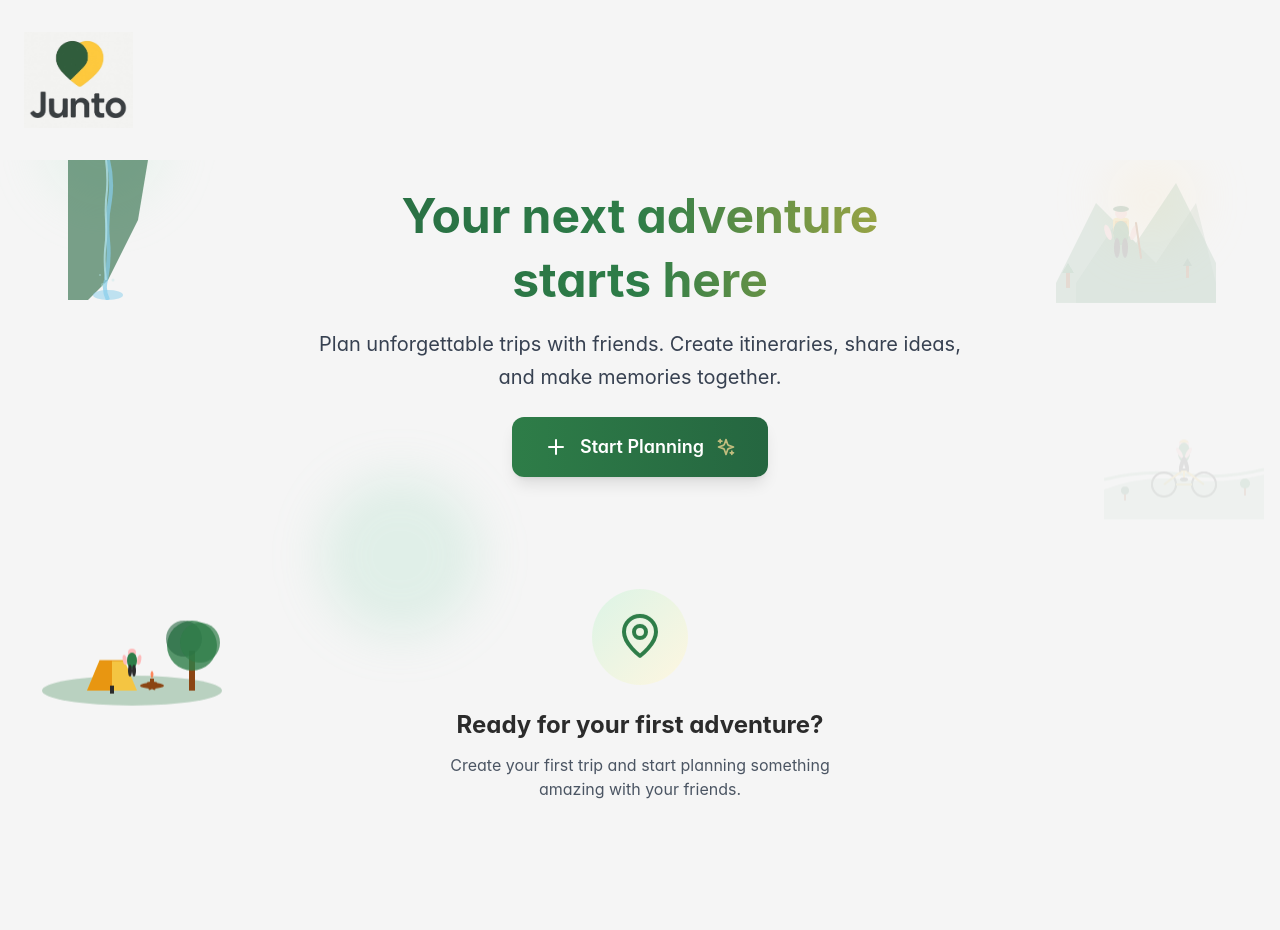
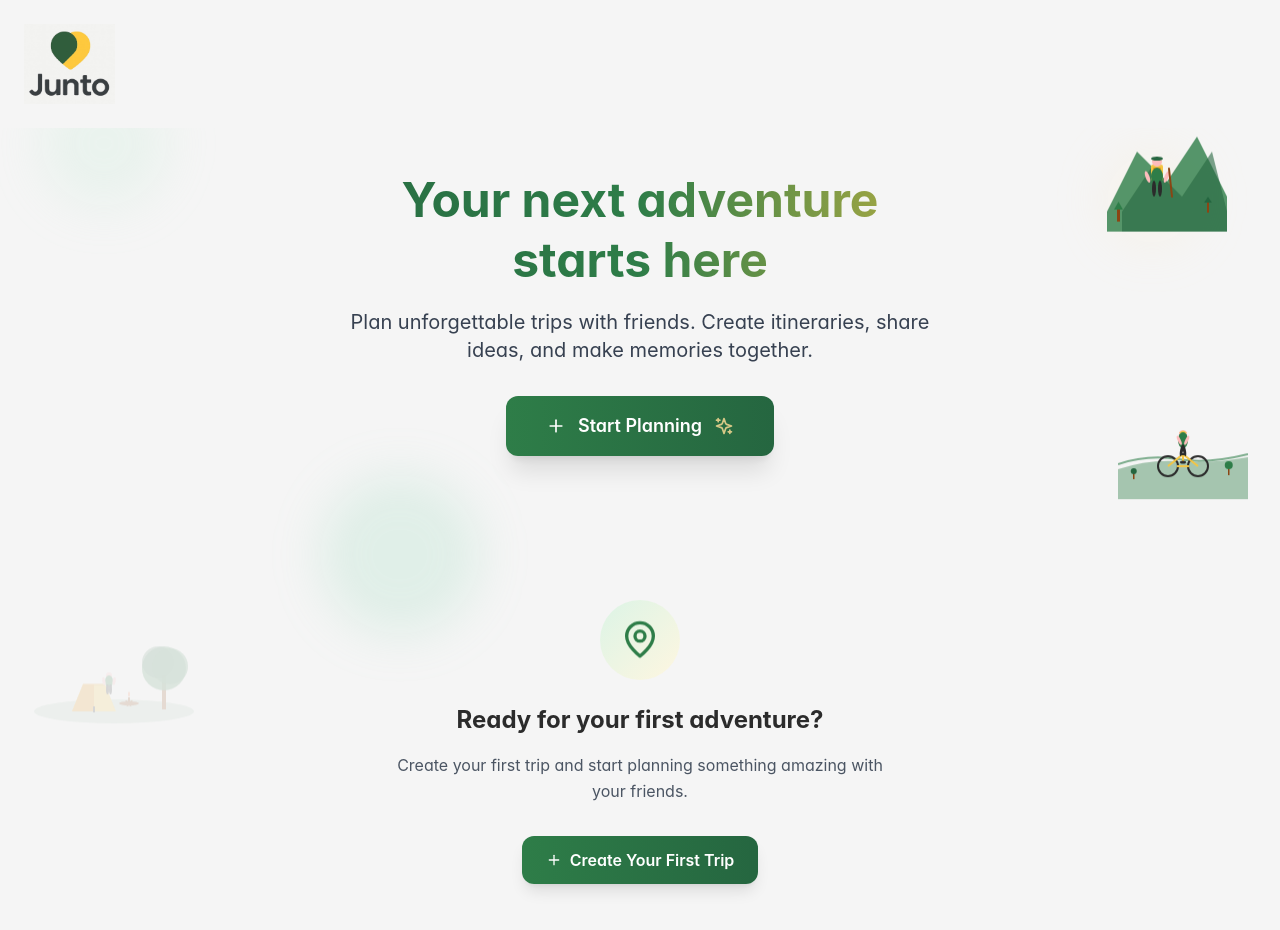
Before and after one commit to MimiLeinbach/Bolt-Hackathon, a React (Vite) app: page / in a window 1280 px wide. Shown: the top 930 px of the page. Built offline with nearby package versions, Linux system fonts and the light colour scheme.

Commit message:
Fix Illustrations and Rebalance Homepage Design

```diff
--- a/src/components/shared/Layout.tsx
+++ b/src/components/shared/Layout.tsx
@@ -16,188 +16,166 @@ export default function Layout({ children }: LayoutProps) {
 
       {/* Adventure Lifestyle Illustrations */}
       <div className="fixed inset-0 overflow-hidden pointer-events-none z-0">
-        {/* Mountain Hiker Illustration - Top Right */}
-        <div className="absolute top-32 right-16 opacity-15 animate-float" style={{ animationDelay: '1s' }}>
-          <svg width="180" height="200" viewBox="0 0 180 200" fill="none" xmlns="http://www.w3.org/2000/svg">
+        {/* Mountain Hiker Illustration - Top Right (Fixed colors) */}
+        <div className="absolute top-24 right-12 opacity-12 animate-float" style={{ animationDelay: '1s' }}>
+          <svg width="140" height="160" viewBox="0 0 140 160" fill="none" xmlns="http://www.w3.org/2000/svg">
             {/* Mountain Background */}
-            <path d="M20 160 L60 80 L100 120 L140 60 L180 140 L180 180 L20 180 Z" fill="#2E7D48" opacity="0.6"/>
-            <path d="M40 160 L80 100 L120 140 L160 80 L180 160 L180 180 L40 180 Z" fill="#256640" opacity="0.4"/>
+            <path d="M15 120 L45 60 L75 90 L105 45 L135 105 L135 140 L15 140 Z" fill="#2E7D48" opacity="0.8"/>
+            <path d="M30 120 L60 75 L90 105 L120 60 L135 120 L135 140 L30 140 Z" fill="#256640" opacity="0.6"/>
 
             {/* Hiker Figure */}
-            <g transform="translate(85, 110)">
+            <g transform="translate(65, 85)">
               {/* Backpack */}
-              <rect x="-8" y="-15" width="16" height="20" rx="3" fill="#F4C542"/>
-              <rect x="-6" y="-12" width="12" height="3" rx="1" fill="#e89611"/>
+              <rect x="-6" y="-12" width="12" height="16" rx="2" fill="#F4C542"/>
+              <rect x="-4" y="-9" width="8" height="2" rx="1" fill="#e89611"/>
 
               {/* Body */}
-              <ellipse cx="0" cy="0" rx="8" ry="12" fill="#2E7D48"/>
+              <ellipse cx="0" cy="0" rx="6" ry="9" fill="#2E7D48"/>
 
               {/* Head */}
-              <circle cx="0" cy="-20" r="6" fill="#fdbcbc"/>
+              <circle cx="0" cy="-15" r="5" fill="#fdbcbc"/>
 
               {/* Hat */}
-              <ellipse cx="0" cy="-24" rx="8" ry="3" fill="#256640"/>
-              <rect x="-2" y="-26" width="4" height="2" fill="#256640"/>
+              <ellipse cx="0" cy="-18" rx="6" ry="2" fill="#256640"/>
+              <rect x="-1" y="-20" width="2" height="1" fill="#256640"/>
 
               {/* Arms */}
-              <ellipse cx="-12" cy="-5" rx="3" ry="8" fill="#fdbcbc" transform="rotate(-20)"/>
-              <ellipse cx="12" cy="-5" rx="3" ry="8" fill="#fdbcbc" transform="rotate(20)"/>
+              <ellipse cx="-9" cy="-3" rx="2" ry="6" fill="#fdbcbc" transform="rotate(-20)"/>
+              <ellipse cx="9" cy="-3" rx="2" ry="6" fill="#fdbcbc" transform="rotate(20)"/>
 
               {/* Legs */}
-              <ellipse cx="-4" cy="15" rx="3" ry="10" fill="#2B2B2B"/>
-              <ellipse cx="4" cy="15" rx="3" ry="10" fill="#2B2B2B"/>
+              <ellipse cx="-3" cy="12" rx="2" ry="8" fill="#2B2B2B"/>
+              <ellipse cx="3" cy="12" rx="2" ry="8" fill="#2B2B2B"/>
 
               {/* Hiking Stick */}
-              <line x1="15" y1="-10" x2="20" y2="25" stroke="#8B4513" strokeWidth="2" strokeLinecap="round"/>
+              <line x1="12" y1="-8" x2="15" y2="20" stroke="#8B4513" strokeWidth="2" strokeLinecap="round"/>
             </g>
 
             {/* Trees */}
-            <g transform="translate(30, 140)">
-              <rect x="0" y="10" width="4" height="15" fill="#8B4513"/>
-              <polygon points="2,0 8,10 -4,10" fill="#2E7D48"/>
+            <g transform="translate(25, 110)">
+              <rect x="0" y="8" width="3" height="12" fill="#8B4513"/>
+              <polygon points="1.5,0 6,8 -3,8" fill="#2E7D48"/>
             </g>
-            <g transform="translate(150, 135)">
-              <rect x="0" y="8" width="3" height="12" fill="#8B4513"/>
-              <polygon points="1.5,0 6,8 -3,8" fill="#256640"/>
+            <g transform="translate(115, 105)">
+              <rect x="0" y="6" width="2" height="10" fill="#8B4513"/>
+              <polygon points="1,0 5,6 -3,6" fill="#256640"/>
             </g>
           </svg>
         </div>
 
-        {/* Camping Scene - Bottom Left */}
-        <div className="absolute bottom-20 left-8 opacity-12 animate-float" style={{ animationDelay: '3s' }}>
-          <svg width="200" height="160" viewBox="0 0 200 160" fill="none" xmlns="http://www.w3.org/2000/svg">
+        {/* Camping Scene - Bottom Left (Keep as is - it's working well) */}
+        <div className="absolute bottom-16 left-6 opacity-15 animate-float" style={{ animationDelay: '3s' }}>
+          <svg width="180" height="140" viewBox="0 0 180 140" fill="none" xmlns="http://www.w3.org/2000/svg">
             {/* Ground */}
-            <ellipse cx="100" cy="140" rx="90" ry="15" fill="#2E7D48" opacity="0.3"/>
+            <ellipse cx="90" cy="125" rx="80" ry="12" fill="#2E7D48" opacity="0.3"/>
 
             {/* Large Tree */}
-            <g transform="translate(160, 80)">
-              <rect x="-3" y="20" width="6" height="40" fill="#8B4513"/>
-              <circle cx="0" cy="15" r="25" fill="#2E7D48" opacity="0.8"/>
-              <circle cx="-8" cy="8" r="18" fill="#256640" opacity="0.6"/>
-              <circle cx="8" cy="12" r="20" fill="#2E7D48" opacity="0.7"/>
+            <g transform="translate(140, 70)">
+              <rect x="-2" y="18" width="4" height="35" fill="#8B4513"/>
+              <circle cx="0" cy="12" r="22" fill="#2E7D48" opacity="0.8"/>
+              <circle cx="-6" cy="6" r="16" fill="#256640" opacity="0.6"/>
+              <circle cx="6" cy="10" r="18" fill="#2E7D48" opacity="0.7"/>
             </g>
 
             {/* Tent */}
-            <g transform="translate(80, 100)">
-              <path d="M0 40 L-25 40 L-12.5 10 L12.5 10 L25 40 Z" fill="#F4C542"/>
-              <path d="M0 40 L-25 40 L-12.5 10 L0 10 Z" fill="#e89611"/>
-              <rect x="-2" y="35" width="4" height="8" fill="#2B2B2B"/>
-              <line x1="-12.5" y1="10" x2="12.5" y2="10" stroke="#e89611" strokeWidth="1"/>
+            <g transform="translate(70, 90)">
+              <path d="M0 35 L-22 35 L-11 8 L11 8 L22 35 Z" fill="#F4C542"/>
+              <path d="M0 35 L-22 35 L-11 8 L0 8 Z" fill="#e89611"/>
+              <rect x="-1" y="30" width="2" height="6" fill="#2B2B2B"/>
+              <line x1="-11" y1="8" x2="11" y2="8" stroke="#e89611" strokeWidth="1"/>
             </g>
 
             {/* Campfire */}
-            <g transform="translate(120, 120)">
-              <ellipse cx="0" cy="15" rx="12" ry="3" fill="#8B4513"/>
-              <rect x="-8" y="10" width="3" height="8" fill="#8B4513" transform="rotate(-15)"/>
-              <rect x="5" y="10" width="3" height="8" fill="#8B4513" transform="rotate(15)"/>
-              <rect x="-2" y="8" width="4" height="10" fill="#8B4513"/>
+            <g transform="translate(105, 105)">
+              <ellipse cx="0" cy="12" rx="10" ry="2" fill="#8B4513"/>
+              <rect x="-6" y="8" width="2" height="6" fill="#8B4513" transform="rotate(-15)"/>
+              <rect x="4" y="8" width="2" height="6" fill="#8B4513" transform="rotate(15)"/>
+              <rect x="-1" y="6" width="2" height="8" fill="#8B4513"/>
               {/* Fire */}
-              <path d="M0 8 Q-3 3 0 0 Q3 3 0 8" fill="#ff6b35" opacity="0.8"/>
-              <path d="M-3 6 Q-1 2 -3 0 Q-1 2 -3 6" fill="#F4C542" opacity="0.9"/>
-              <path d="M3 6 Q1 2 3 0 Q1 2 3 6" fill="#F4C542" opacity="0.9"/>
+              <path d="M0 6 Q-2 2 0 0 Q2 2 0 6" fill="#ff6b35" opacity="0.8"/>
+              <path d="M-2 4 Q-1 1 -2 0 Q-1 1 -2 4" fill="#F4C542" opacity="0.9"/>
+              <path d="M2 4 Q1 1 2 0 Q1 1 2 4" fill="#F4C542" opacity="0.9"/>
             </g>
 
             {/* Camper Figure */}
-            <g transform="translate(100, 110)">
-              <circle cx="0" cy="-8" r="4" fill="#fdbcbc"/>
-              <ellipse cx="0" cy="0" rx="5" ry="8" fill="#2E7D48"/>
-              <ellipse cx="-7" cy="-2" rx="2" ry="5" fill="#fdbcbc" transform="rotate(-10)"/>
-              <ellipse cx="7" cy="-2" rx="2" ry="5" fill="#fdbcbc" transform="rotate(10)"/>
-              <ellipse cx="-2" cy="10" rx="2" ry="6" fill="#2B2B2B"/>
-              <ellipse cx="2" cy="10" rx="2" ry="6" fill="#2B2B2B"/>
+            <g transform="translate(85, 95)">
+              <circle cx="0" cy="-6" r="3" fill="#fdbcbc"/>
+              <ellipse cx="0" cy="0" rx="4" ry="6" fill="#2E7D48"/>
+              <ellipse cx="-5" cy="-1" rx="1.5" ry="4" fill="#fdbcbc" transform="rotate(-10)"/>
+              <ellipse cx="5" cy="-1" rx="1.5" ry="4" fill="#fdbcbc" transform="rotate(10)"/>
+              <ellipse cx="-1.5" cy="8" rx="1.5" ry="5" fill="#2B2B2B"/>
+              <ellipse cx="1.5" cy="8" rx="1.5" ry="5" fill="#2B2B2B"/>
             </g>
           </svg>
         </div>
 
-        {/* Biking Adventure - Middle Right */}
-        <div className="absolute top-1/2 right-4 opacity-10 animate-float" style={{ animationDelay: '5s' }}>
-          <svg width="160" height="120" viewBox="0 0 160 120" fill="none" xmlns="http://www.w3.org/2000/svg">
+        {/* Biking Adventure - Middle Right (Fixed colors) */}
+        <div className="absolute top-1/2 right-8 opacity-12 animate-float" style={{ animationDelay: '5s' }}>
+          <svg width="130" height="100" viewBox="0 0 130 100" fill="none" xmlns="http://www.w3.org/2000/svg">
             {/* Trail/Path */}
-            <path d="M0 80 Q40 70 80 75 Q120 80 160 70" stroke="#2E7D48" strokeWidth="3" fill="none" opacity="0.4"/>
+            <path d="M0 65 Q30 55 60 60 Q90 65 130 55" stroke="#2E7D48" strokeWidth="2" fill="none" opacity="0.6"/>
+
+            {/* Background Hills */}
+            <path d="M0 70 Q30 60 60 62 Q90 65 130 58 L130 100 L0 100 Z" fill="#2E7D48" opacity="0.4"/>
 
             {/* Bicycle */}
-            <g transform="translate(80, 70)">
+            <g transform="translate(65, 55)">
               {/* Wheels */}
-              <circle cx="-20" cy="15" r="12" fill="none" stroke="#2B2B2B" strokeWidth="2"/>
-              <circle cx="20" cy="15" r="12" fill="none" stroke="#2B2B2B" strokeWidth="2"/>
+              <circle cx="-15" cy="12" r="10" fill="none" stroke="#2B2B2B" strokeWidth="2"/>
+              <circle cx="15" cy="12" r="10" fill="none" stroke="#2B2B2B" strokeWidth="2"/>
 
               {/* Frame */}
-              <path d="M-20 15 L0 0 L20 15 M0 0 L0 10 M-8 15 L8 15" stroke="#F4C542" strokeWidth="2" fill="none"/>
+              <path d="M-15 12 L0 0 L15 12 M0 0 L0 8 M-6 12 L6 12" stroke="#F4C542" strokeWidth="2" fill="none"/>
 
               {/* Handlebars */}
-              <line x1="-3" y1="0" x2="3" y2="0" stroke="#2B2B2B" strokeWidth="2"/>
+              <line x1="-2" y1="0" x2="2" y2="0" stroke="#2B2B2B" strokeWidth="2"/>
 
               {/* Seat */}
-              <ellipse cx="0" cy="10" rx="4" ry="2" fill="#2B2B2B"/>
+              <ellipse cx="0" cy="8" rx="3" ry="1.5" fill="#2B2B2B"/>
             </g>
 
             {/* Cyclist */}
-            <g transform="translate(80, 45)">
+            <g transform="translate(65, 35)">
               {/* Head */}
-              <circle cx="0" cy="0" r="5" fill="#fdbcbc"/>
+              <circle cx="0" cy="0" r="4" fill="#fdbcbc"/>
               {/* Helmet */}
-              <path d="M-5 -2 Q0 -8 5 -2" fill="#F4C542"/>
+              <path d="M-4 -1 Q0 -6 4 -1" fill="#F4C542"/>
 
               {/* Body */}
-              <ellipse cx="0" cy="8" rx="6" ry="10" fill="#2E7D48"/>
+              <ellipse cx="0" cy="6" rx="5" ry="8" fill="#2E7D48"/>
 
               {/* Arms */}
-              <ellipse cx="-8" cy="5" rx="2" ry="6" fill="#fdbcbc" transform="rotate(-30)"/>
-              <ellipse cx="8" cy="5" rx="2" ry="6" fill="#fdbcbc" transform="rotate(30)"/>
+              <ellipse cx="-6" cy="4" rx="1.5" ry="5" fill="#fdbcbc" transform="rotate(-25)"/>
+              <ellipse cx="6" cy="4" rx="1.5" ry="5" fill="#fdbcbc" transform="rotate(25)"/>
 
               {/* Legs */}
-              <ellipse cx="-3" cy="20" rx="2" ry="8" fill="#2B2B2B" transform="rotate(-15)"/>
-              <ellipse cx="3" cy="20" rx="2" ry="8" fill="#2B2B2B" transform="rotate(15)"/>
+              <ellipse cx="-2" cy="16" rx="1.5" ry="6" fill="#2B2B2B" transform="rotate(-12)"/>
+              <ellipse cx="2" cy="16" rx="1.5" ry="6" fill="#2B2B2B" transform="rotate(12)"/>
             </g>
 
-            {/* Background Hills */}
-            <path d="M0 90 Q40 75 80 80 Q120 85 160 75 L160 120 L0 120 Z" fill="#2E7D48" opacity="0.3"/>
-
             {/* Small Trees */}
-            <g transform="translate(20, 85)">
-              <rect x="0" y="8" width="2" height="8" fill="#8B4513"/>
-              <circle cx="1" cy="6" r="4" fill="#256640"/>
+            <g transform="translate(15, 68)">
+              <rect x="0" y="6" width="1.5" height="6" fill="#8B4513"/>
+              <circle cx="0.75" cy="4" r="3" fill="#256640"/>
             </g>
-            <g transform="translate(140, 80)">
-              <rect x="0" y="6" width="2" height="10" fill="#8B4513"/>
-              <circle cx="1" cy="4" r="5" fill="#2E7D48"/>
+            <g transform="translate(110, 63)">
+              <rect x="0" y="5" width="1.5" height="8" fill="#8B4513"/>
+              <circle cx="0.75" cy="3" r="4" fill="#2E7D48"/>
             </g>
-          </svg>
-        </div>
-
-        {/* Waterfall Scene - Top Left (Subtle) */}
-        <div className="absolute top-40 left-12 opacity-8 animate-float" style={{ animationDelay: '7s' }}>
-          <svg width="120" height="140" viewBox="0 0 120 140" fill="none" xmlns="http://www.w3.org/2000/svg">
-            {/* Rock Face */}
-            <path d="M20 0 L100 0 L90 60 L80 80 L70 100 L60 120 L40 140 L20 140 Z" fill="#256640" opacity="0.6"/>
-
-            {/* Waterfall */}
-            <path d="M60 0 Q65 20 62 40 Q58 60 60 80 Q62 100 58 120 Q55 130 60 140"
-                  stroke="#87CEEB" strokeWidth="4" fill="none" opacity="0.7"/>
-            <path d="M58 0 Q60 15 59 30 Q57 45 58 60 Q59 75 57 90 Q56 105 58 120"
-                  stroke="#B0E0E6" strokeWidth="2" fill="none" opacity="0.8"/>
-
-            {/* Water Pool */}
-            <ellipse cx="60" cy="135" rx="15" ry="5" fill="#87CEEB" opacity="0.5"/>
-
-            {/* Mist/Spray */}
-            <circle cx="55" cy="125" r="2" fill="#B0E0E6" opacity="0.4"/>
-            <circle cx="65" cy="120" r="1.5" fill="#B0E0E6" opacity="0.3"/>
-            <circle cx="52" cy="115" r="1" fill="#B0E0E6" opacity="0.5"/>
           </svg>
         </div>
       </div>
 
       {/* Header */}
-      <header className="relative z-10 px-6 py-8 bg-light-gray">
+      <header className="relative z-10 px-6 py-6 bg-light-gray">
         <div className="max-w-7xl mx-auto">
           <div className="flex items-center justify-start">
-            {/* Junto Logo - Full image, reduced to half size (h-24) */}
+            {/* Junto Logo - Properly sized and positioned */}
             <div className="flex items-center">
               <img
                 src="/Juntobig.jpg"
                 alt="Junto Logo"
-                className="h-24 w-auto object-contain object-center"
+                className="h-20 w-auto object-contain object-center"
               />
             </div>
           </div>
@@ -205,7 +183,7 @@ export default function Layout({ children }: LayoutProps) {
       </header>
 
       {/* Main Content */}
-      <main className="relative z-10 px-6 pb-12 pt-8">
+      <main className="relative z-10 px-6 pb-12 pt-4">
         <div className="max-w-4xl mx-auto">
           {children}
         </div>
--- a/src/pages/HomePage.tsx
+++ b/src/pages/HomePage.tsx
@@ -19,65 +19,65 @@ export default function HomePage() {
         </div>
       )}
 
-      {/* Hero Section */}
-      <div className="text-center mb-12">
-        <div className="mb-6">
-          <h2 className="text-5xl font-bold mb-4 bg-gradient-to-r from-forest-600 via-forest-500 to-gold-400 bg-clip-text text-transparent">
+      {/* Hero Section - Rebalanced */}
+      <div className="text-center mb-16 pt-8">
+        <div className="mb-8">
+          <h2 className="text-4xl md:text-5xl font-bold mb-3 bg-gradient-to-r from-forest-600 via-forest-500 to-gold-400 bg-clip-text text-transparent leading-tight">
             Your next adventure
           </h2>
-          <h3 className="text-5xl font-bold mb-6 bg-gradient-to-r from-forest-600 via-forest-500 to-gold-400 bg-clip-text text-transparent">
+          <h3 className="text-4xl md:text-5xl font-bold mb-6 bg-gradient-to-r from-forest-600 via-forest-500 to-gold-400 bg-clip-text text-transparent leading-tight">
             starts here
           </h3>
-          <p className="text-xl text-gray-700 max-w-2xl mx-auto leading-relaxed">
+          <p className="text-lg md:text-xl text-gray-700 max-w-2xl mx-auto leading-relaxed px-4">
             Plan unforgettable trips with friends. Create itineraries, share ideas, and make memories together.
           </p>
         </div>
 
         <Link to="/create-trip">
-          <button className="btn-primary text-lg px-8 py-4 inline-flex items-center space-x-3 group">
-            <Plus className="w-6 h-6 group-hover:rotate-90 transition-transform duration-300" />
+          <button className="btn-primary text-lg px-10 py-4 inline-flex items-center space-x-3 group shadow-xl">
+            <Plus className="w-5 h-5 group-hover:rotate-90 transition-transform duration-300" />
             <span>Start Planning</span>
             <Sparkles className="w-5 h-5 animate-pulse text-gold-300" />
           </button>
         </Link>
       </div>
 
-      {/* Recent Trips */}
+      {/* Recent Trips - Better spacing and layout */}
       {trips.length > 0 && (
         <div className="animate-slide-up">
-          <h3 className="text-2xl font-bold text-charcoal mb-6 flex items-center">
+          <h3 className="text-2xl font-bold text-charcoal mb-8 flex items-center justify-center md:justify-start">
             <MapPin className="w-6 h-6 mr-2 text-forest-500" />
             Your Adventures
           </h3>
 
-          <div className="grid gap-6 md:grid-cols-2 lg:grid-cols-3">
+          <div className="grid gap-6 md:grid-cols-2 lg:grid-cols-3 max-w-6xl mx-auto">
             {trips.map((trip) => (
               <Link key={trip.id} to={`/trip/${trip.id}`}>
-                <div className="glass-card rounded-2xl p-6 hover:shadow-2xl transform hover:scale-105 transition-all duration-300 group">
+                <div className="glass-card rounded-2xl p-6 hover:shadow-2xl transform hover:scale-105 transition-all duration-300 group h-full">
                   <div className="flex items-start justify-between mb-4">
-                    <h4 className="text-xl font-bold text-charcoal group-hover:text-forest-600 transition-colors">
+                    <h4 className="text-xl font-bold text-charcoal group-hover:text-forest-600 transition-colors line-clamp-2">
                       {trip.name}
                     </h4>
-                    <div className="w-3 h-3 bg-gradient-to-r from-forest-400 to-gold-400 rounded-full animate-pulse"></div>
+                    <div className="w-3 h-3 bg-gradient-to-r from-forest-400 to-gold-400 rounded-full animate-pulse flex-shrink-0 ml-2"></div>
                   </div>
 
-                  <div className="space-y-3 text-gray-600">
+                  <div className="space-y-3 text-gray-600 mb-4">
                     <div className="flex items-center space-x-2">
-                      <Calendar className="w-4 h-4 text-forest-500" />
+                      <Calendar className="w-4 h-4 text-forest-500 flex-shrink-0" />
                       <span className="text-sm">
                         {format(new Date(trip.startDate), 'MMM d')} - {format(new Date(trip.endDate), 'MMM d, yyyy')}
                       </span>
                     </div>
 
                     <div className="flex items-center space-x-2">
-                      <Users className="w-4 h-4 text-gold-400" />
+                      <Users className="w-4 h-4 text-gold-400 flex-shrink-0" />
                       <span className="text-sm">
                         {trip.travelers?.length || trip.participantCount} {(trip.travelers?.length || trip.participantCount) === 1 ? 'traveler' : 'travelers'}
                       </span>
                     </div>
                   </div>
 
-                  <div className="mt-4 pt-4 border-t border-gray-200">
+                  <div className="pt-4 border-t border-gray-200">
                     <span className="text-xs text-gray-500">
                       Created {format(new Date(trip.createdAt), 'MMM d, yyyy')}
                     </span>
@@ -89,16 +89,22 @@ export default function HomePage() {
         </div>
       )}
 
-      {/* Empty State */}
+      {/* Empty State - Better balanced */}
       {trips.length === 0 && (
-        <div className="text-center py-16 animate-slide-up">
-          <div className="w-24 h-24 mx-auto mb-6 bg-gradient-to-br from-forest-100 to-gold-100 rounded-full flex items-center justify-center">
-            <MapPin className="w-12 h-12 text-forest-500 animate-bounce-gentle" />
+        <div className="text-center py-20 animate-slide-up max-w-lg mx-auto">
+          <div className="w-20 h-20 mx-auto mb-6 bg-gradient-to-br from-forest-100 to-gold-100 rounded-full flex items-center justify-center">
+            <MapPin className="w-10 h-10 text-forest-500 animate-bounce-gentle" />
           </div>
-          <h3 className="text-2xl font-bold text-charcoal mb-3">Ready for your first adventure?</h3>
-          <p className="text-gray-600 mb-8 max-w-md mx-auto">
+          <h3 className="text-2xl font-bold text-charcoal mb-4">Ready for your first adventure?</h3>
+          <p className="text-gray-600 mb-8 leading-relaxed">
             Create your first trip and start planning something amazing with your friends.
           </p>
+          <Link to="/create-trip">
+            <button className="btn-primary inline-flex items-center space-x-2">
+              <Plus className="w-4 h-4" />
+              <span>Create Your First Trip</span>
+            </button>
+          </Link>
         </div>
       )}
     </div>
```
